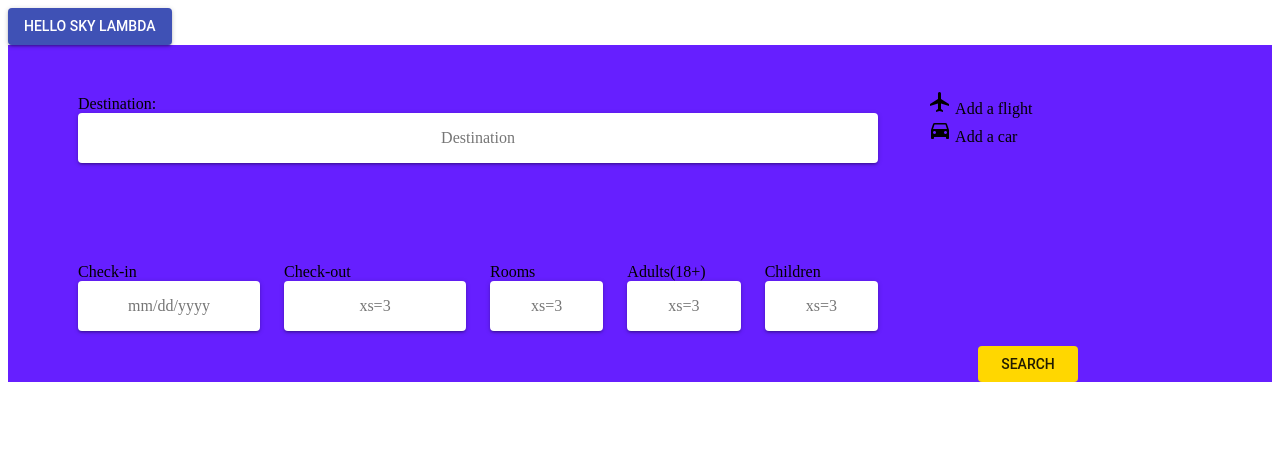
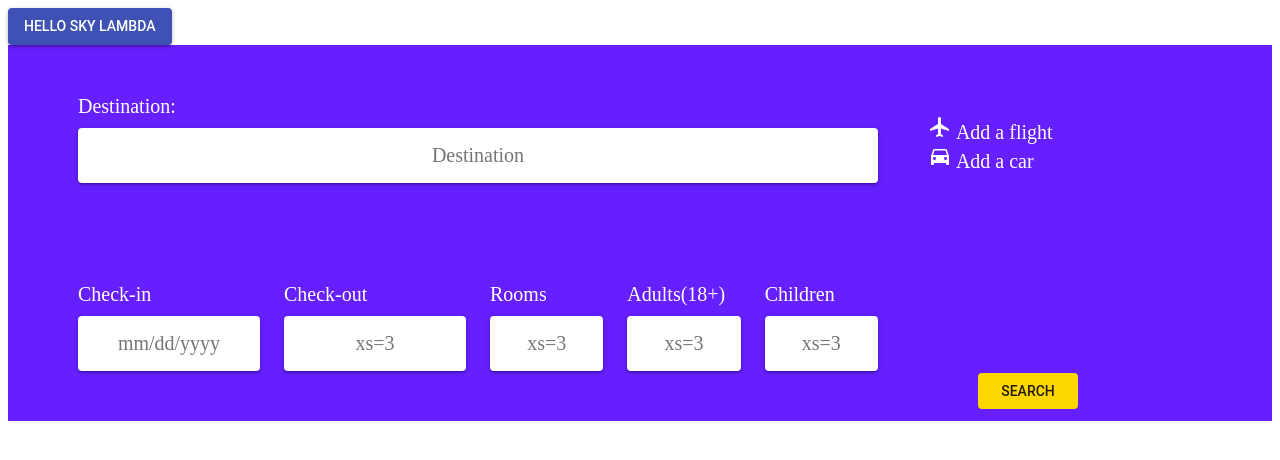
Before and after one commit to iamthuypham/Lambda-sky-frontend, a React (Create React App) app: page / in a window 1280 px wide. Shown: the top 460 px of the page. Built offline with nearby package versions, Linux system fonts and the light colour scheme.

Commit message:
adjusted font color and label spacing

```diff
--- a/src/components/searchbar/index.js
+++ b/src/components/searchbar/index.js
@@ -8,7 +8,9 @@ import { wrap } from "module";
 const styles = theme => ({
   root: {
     flexGrow: 1,
-    backgroundColor: "#661FFF"
+    backgroundColor: "#661FFF",
+    fontSize: 20,
+    color: "white"
   },
   row: {
     display: "flex",
@@ -27,7 +29,8 @@ const styles = theme => ({
   paper: {
     padding: theme.spacing.unit * 2,
     textAlign: "center",
-    color: theme.palette.text.secondary
+    color: theme.palette.text.secondary,
+    marginTop: 10
   },
   destination: {
     padding: 50
@@ -39,9 +42,8 @@ const styles = theme => ({
   column2: {
     display: "flex",
     flexDirection: "column",
-    flex: 1,
-    flexBasis: 100,
-    marginTop: 45,
+
+    marginTop: 70,
     marignLeft: 50
   },
   icons: {
```
